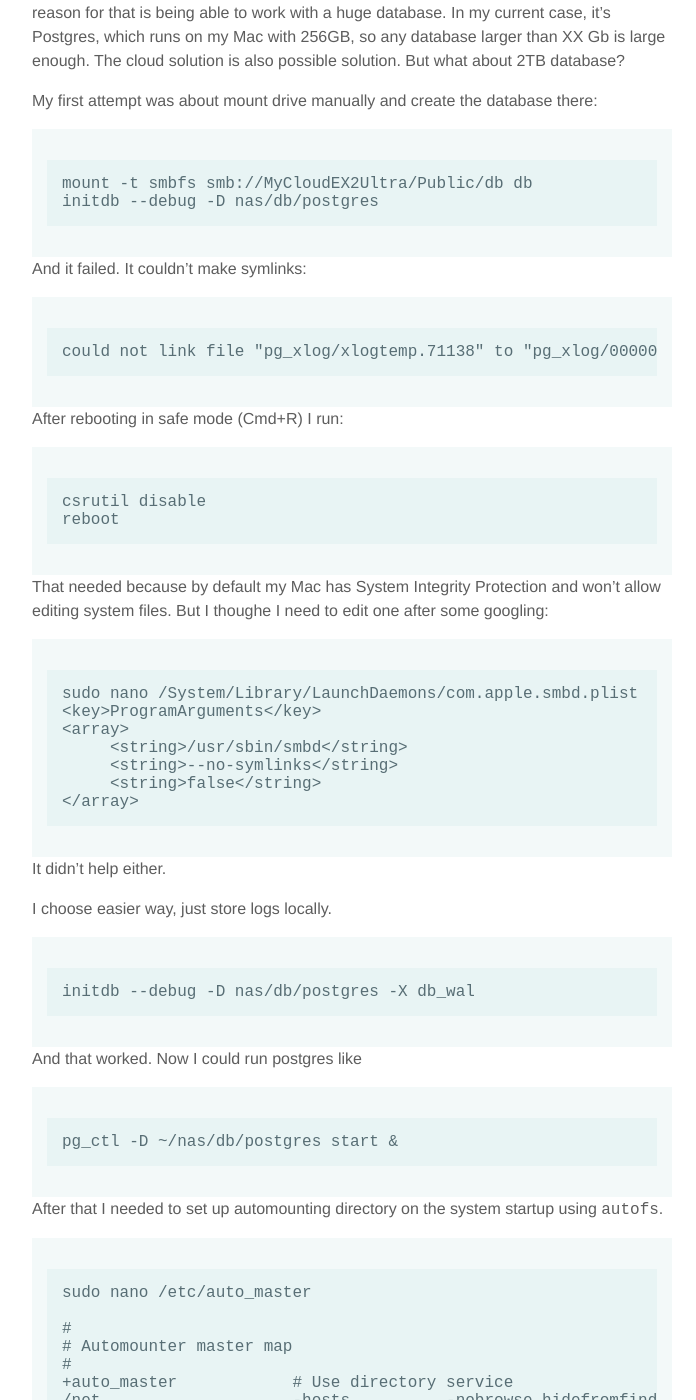
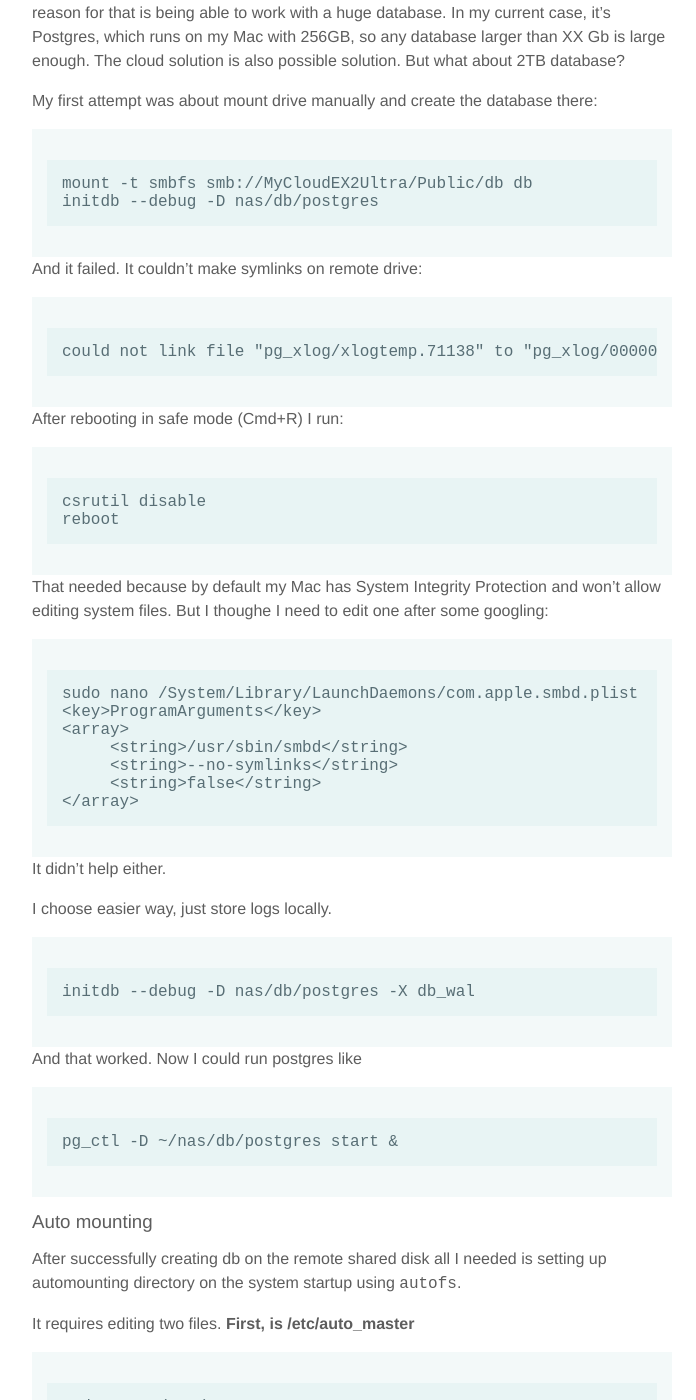
Before and after one commit to ptmt/ptmt.github.com, a Jekyll site: the page built from _posts/2016-11-27-macos-postgres-on-nas.md, in a window 1280 px wide and 1400 px high, scrolled down 443 px. Shown: the whole window, without its empty margins (288-984 px from the left). Built offline with Jekyll 4.4.1, drawn with Linux system fonts in a browser that asks for light colours; nearby versions of some CDN libraries; some web fonts are replaced; comment, search, counter and statistics services are not loaded; some of the changed text lies outside the part shown.

Commit message:
Update postgres-on-nas post

````diff
--- a/_posts/2016-11-27-macos-postgres-on-nas.md
+++ b/_posts/2016-11-27-macos-postgres-on-nas.md
@@ -14,11 +14,14 @@
 In my current case, it's Postgres, which runs on my Mac with 256GB, so any database larger than XX Gb is large enough. The cloud solution is also possible solution. But what about 2TB database?
 
 My first attempt was about mount drive manually and create the database there:
+
 ```
 mount -t smbfs smb://MyCloudEX2Ultra/Public/db db
 initdb --debug -D nas/db/postgres
 ```
-And it failed. It couldn't make symlinks:
+
+And it failed. It couldn't make symlinks on remote drive:
+
 ```
 could not link file "pg_xlog/xlogtemp.71138" to "pg_xlog/000000010000000000000001": Operation not supported
 ```
@@ -30,6 +33,7 @@
 ```
 
 That needed because by default my Mac has System Integrity Protection and won't allow editing system files. But I thoughе I need to edit one after some googling:
+
 ```
 sudo nano /System/Library/LaunchDaemons/com.apple.smbd.plist
 <key>ProgramArguments</key>
@@ -53,8 +57,11 @@
 pg_ctl -D ~/nas/db/postgres start &
 ```
 
-After that I needed to set up automounting directory on the system startup using `autofs`.
+### Auto mounting
 
+After successfully creating db on the remote shared disk all I needed is setting up automounting directory on the system startup using `autofs`.
+
+It requires editing two files. **First, is /etc/auto_master**
 ```
 sudo nano /etc/auto_master
 
@@ -69,7 +76,7 @@
 /Users/potomushto/nas		auto_db
 ```
 
-And created `auto_db`:
+And **the second is newly created `auto_db`**:
 
 ```
 sudo nano /etc/auto_nas
````
